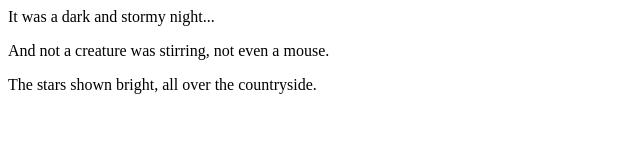
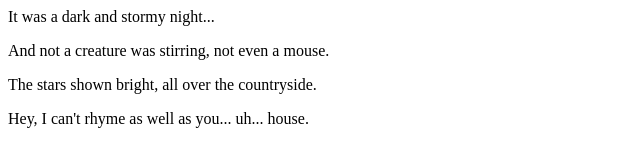
Before and after one commit to dixonspectives/fireside-story, a plain HTML site: page index.html in a window 1280 px wide. Shown: the whole page, without its empty margins (0-640 px from the left). Drawn offline with Linux system fonts and the light colour scheme.

Commit message:
3rd line

```diff
--- a/index.html
+++ b/index.html
@@ -3,5 +3,6 @@
     <p>It was a dark and stormy night...</p>
     <p>And not a creature was stirring, not even a mouse.</p>
     <p>The stars shown bright, all over the countryside.</p>
+    <p>Hey, I can't rhyme as well as you... uh... house.</p>
   </body>
 </html>
```
